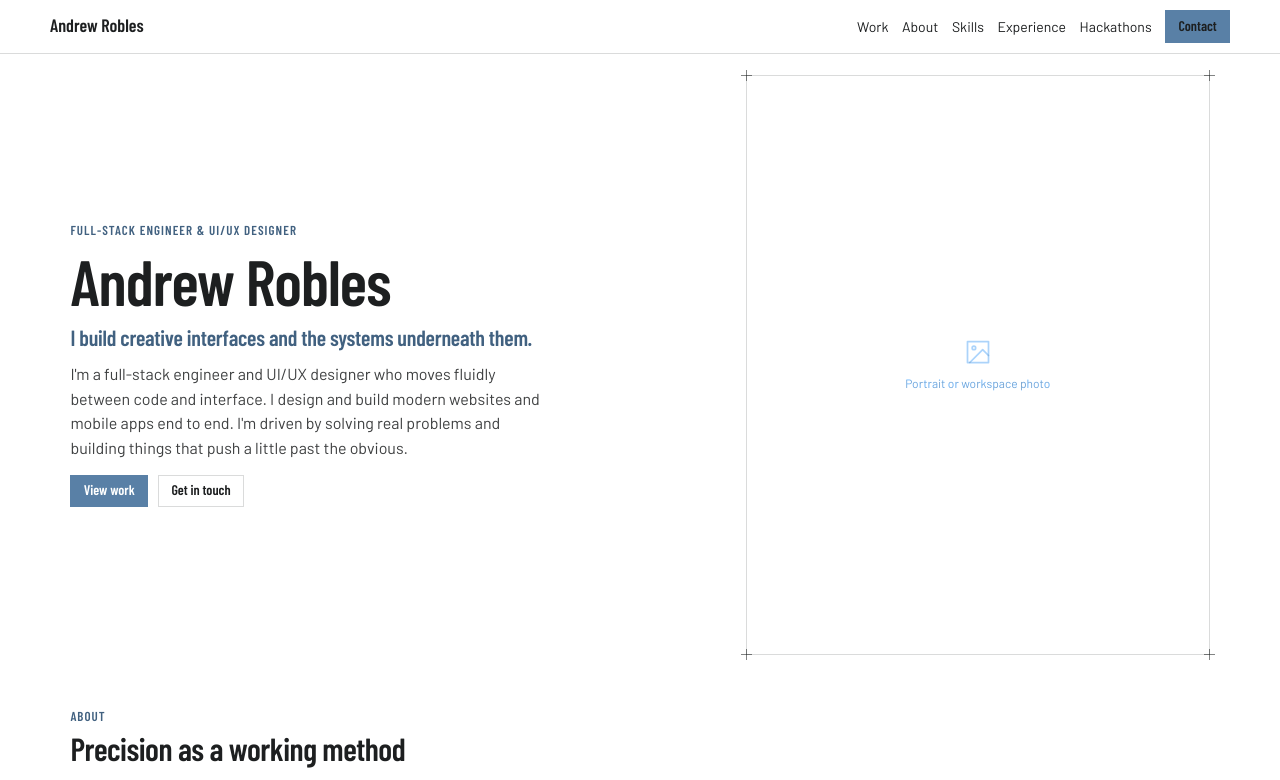
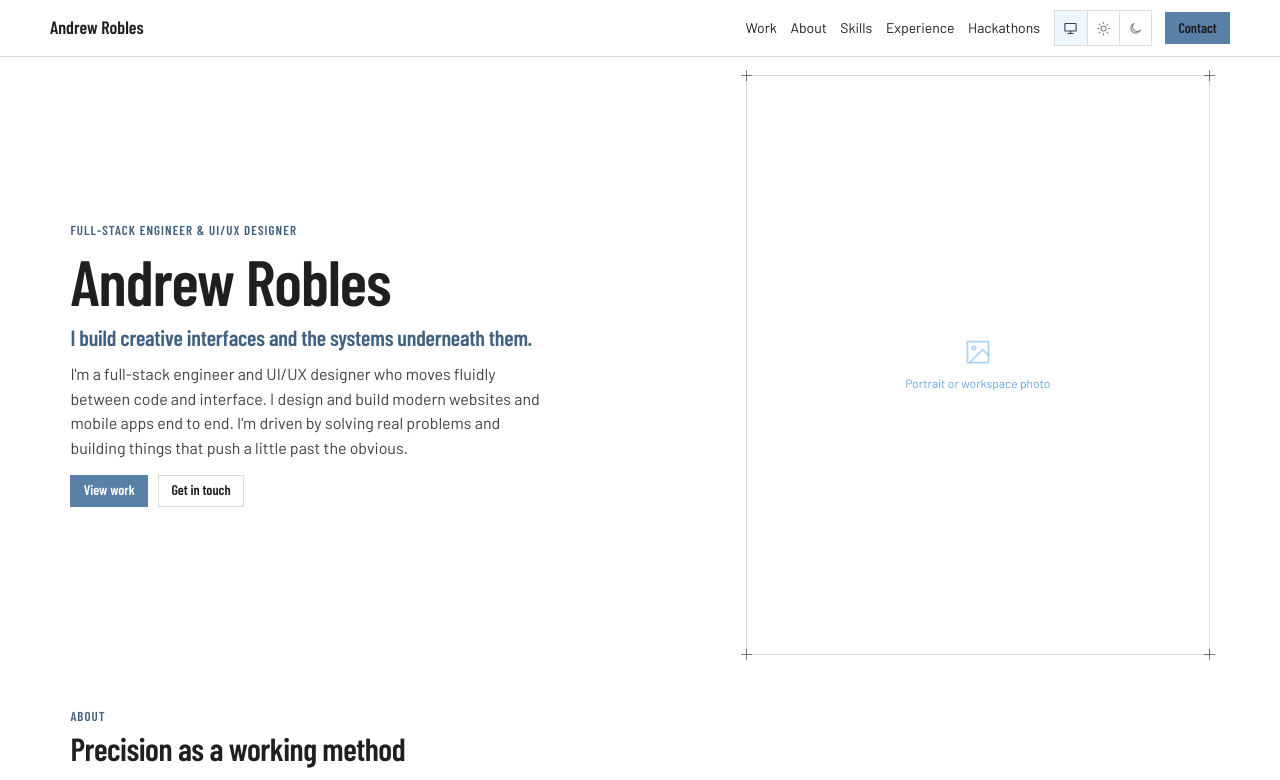
Before and after one commit to Werdddd/werd, a Next.js app: page / in a window 1280 px wide. Shown: the top 780 px of the page. Built offline with nearby package versions, Linux system fonts and the light colour scheme.

Commit message:
light dark modes

```diff
--- a/src/app/globals.css
+++ b/src/app/globals.css
@@ -60,6 +60,51 @@
   --shadow-sm: 0 1px 2px color-mix(in srgb, #2b2b2d 14%, transparent);
   --shadow-md: 0 3px 10px color-mix(in srgb, #2b2b2d 16%, transparent);
   --shadow-lg: 0 12px 32px color-mix(in srgb, #2b2b2d 22%, transparent);
+}
+
+/* — dark theme — same tokens, ramps reversed on the same lightness scale
+   so the tag/ramp pairs (100 bg / 700-800 text) keep working unchanged. */
+[data-theme="dark"] {
+  --color-bg: #131417;
+  --color-surface: #191b1f;
+  --color-text: #eceef0;
+  --color-divider: color-mix(in srgb, #eceef0 16%, transparent);
+
+  --color-neutral-100: #2b2b2d;
+  --color-neutral-200: #424244;
+  --color-neutral-300: #5d5d60;
+  --color-neutral-400: #7a7a7d;
+  --color-neutral-500: #98989b;
+  --color-neutral-600: #b7b7ba;
+  --color-neutral-700: #d4d4d7;
+  --color-neutral-800: #e7e7ea;
+  --color-neutral-900: #f5f5f8;
+
+  --color-accent-100: #1d2d3d;
+  --color-accent-200: #2c455d;
+  --color-accent-300: #416180;
+  --color-accent-400: #597ea3;
+  --color-accent-500: #749dc4;
+  --color-accent-600: #94bce3;
+  --color-accent-700: #b5d9fd;
+  --color-accent-800: #d6ebff;
+  --color-accent-900: #eef6ff;
+  --color-accent: var(--color-accent-600);
+
+  --color-accent-2-100: #1f2d3a;
+  --color-accent-2-200: #314457;
+  --color-accent-2-300: #486077;
+  --color-accent-2-400: #627d98;
+  --color-accent-2-500: #7e9cb8;
+  --color-accent-2-600: #9ebbd8;
+  --color-accent-2-700: #bdd8f2;
+  --color-accent-2-800: #d6ebff;
+  --color-accent-2-900: #eef6ff;
+  --color-accent-2: var(--color-accent-2-600);
+
+  --shadow-sm: 0 1px 2px color-mix(in srgb, #000000 40%, transparent);
+  --shadow-md: 0 3px 10px color-mix(in srgb, #000000 45%, transparent);
+  --shadow-lg: 0 12px 32px color-mix(in srgb, #000000 55%, transparent);
 }
 
 *, *::before, *::after { box-sizing: border-box; }
@@ -151,6 +196,20 @@ figcaption {
     transition: none;
     opacity: 1;
     transform: none;
+  }
+}
+
+/* — theme swap reveal (ThemeToggle.tsx drives the clip-path circle via the
+   View Transitions API; disable the browser's default cross-fade so only
+   that custom animation plays) — */
+::view-transition-old(root),
+::view-transition-new(root) {
+  animation: none;
+  mix-blend-mode: normal;
+}
+@media (prefers-reduced-motion: reduce) {
+  ::view-transition-group(root) {
+    animation-duration: 0s !important;
   }
 }
 
--- a/src/app/layout.tsx
+++ b/src/app/layout.tsx
@@ -27,7 +27,19 @@ export default function RootLayout({
   children: React.ReactNode;
 }>) {
   return (
-    <html lang="en" className={`${barlow.variable} ${barlowCondensed.variable}`}>
+    <html
+      lang="en"
+      data-theme="light"
+      suppressHydrationWarning
+      className={`${barlow.variable} ${barlowCondensed.variable}`}
+    >
+      <head>
+        <script
+          dangerouslySetInnerHTML={{
+            __html: `(function(){try{var t=localStorage.getItem("theme")||"system";var d=t==="system"?(window.matchMedia("(prefers-color-scheme: dark)").matches?"dark":"light"):t;document.documentElement.setAttribute("data-theme",d)}catch(e){}})()`,
+          }}
+        />
+      </head>
       <body>
         <noscript>
           <style>{`[data-reveal]{opacity:1!important;transform:none!important}`}</style>
--- a/src/components/Nav.tsx
+++ b/src/components/Nav.tsx
@@ -1,6 +1,7 @@
 "use client";
 
 import { useEffect, useState } from "react";
+import { ThemeToggle } from "./ThemeToggle";
 import styles from "./Nav.module.css";
 
 const links = [
@@ -33,6 +34,7 @@ export function Nav() {
           </a>
         ))}
       </div>
+      <ThemeToggle />
       <a className={`btn btn-primary ${styles.contact}`} href="#contact">
         Contact
       </a>
--- /dev/null
+++ b/src/components/ThemeToggle.module.css
@@ -0,0 +1,40 @@
+.group {
+  display: inline-flex;
+  align-items: center;
+  height: 36px;
+  border: 1px solid var(--color-divider);
+  flex-shrink: 0;
+}
+
+.button {
+  display: inline-flex;
+  align-items: center;
+  justify-content: center;
+  width: 32px;
+  height: 100%;
+  padding: 0;
+  border: 0;
+  background: transparent;
+  color: color-mix(in srgb, var(--color-text) 55%, transparent);
+  cursor: pointer;
+}
+
+.button + .button {
+  border-left: 1px solid var(--color-divider);
+}
+
+.button svg {
+  width: 15px;
+  height: 15px;
+  display: block;
+}
+
+.button:hover {
+  color: var(--color-text);
+  background: color-mix(in srgb, var(--color-text) 7%, transparent);
+}
+
+.button[data-active] {
+  background: var(--color-accent-100);
+  color: var(--color-accent-800);
+}
--- /dev/null
+++ b/src/components/ThemeToggle.tsx
@@ -0,0 +1,193 @@
+"use client";
+
+import { useEffect, useState } from "react";
+import { flushSync } from "react-dom";
+import styles from "./ThemeToggle.module.css";
+
+type ThemeMode = "system" | "light" | "dark";
+type ResolvedTheme = "light" | "dark";
+
+const STORAGE_KEY = "theme";
+
+const options: { mode: ThemeMode; label: string }[] = [
+  { mode: "system", label: "Use system theme" },
+  { mode: "light", label: "Use light theme" },
+  { mode: "dark", label: "Use dark theme" },
+];
+
+function resolveTheme(mode: ThemeMode): ResolvedTheme {
+  if (mode === "system") {
+    return window.matchMedia("(prefers-color-scheme: dark)").matches
+      ? "dark"
+      : "light";
+  }
+  return mode;
+}
+
+function applyTheme(mode: ThemeMode) {
+  document.documentElement.setAttribute("data-theme", resolveTheme(mode));
+}
+
+// Traces a faceted polygon — like a camera aperture — collapsed to a point
+// at (cx, cy) and rotated by `rotationDeg`.
+function iris(cx: number, cy: number, radius: number, rotationDeg: number, blades = 9) {
+  const points: string[] = [];
+  for (let i = 0; i < blades; i++) {
+    const angle = (Math.PI * 2 * i) / blades + (rotationDeg * Math.PI) / 180;
+    points.push(`${cx + Math.cos(angle) * radius}px ${cy + Math.sin(angle) * radius}px`);
+  }
+  return `polygon(${points.join(", ")})`;
+}
+
+// Spins an aperture open from (x, y) to reveal the new theme, blades
+// unfurling and rotating like a lens iris. Falls back to an instant swap
+// where the View Transitions API or motion is unavailable.
+function revealThemeFrom(x: number, y: number) {
+  // Inflate past the exact corner distance: a polygon's flat edges fall
+  // short of its own vertex radius, so a plain hypot() would clip corners.
+  const radius =
+    1.15 *
+    Math.hypot(
+      Math.max(x, window.innerWidth - x),
+      Math.max(y, window.innerHeight - y)
+    );
+
+  document.documentElement.animate(
+    {
+      clipPath: [iris(x, y, 0, 0), iris(x, y, radius, 55)],
+    },
+    {
+      duration: 700,
+      easing: "cubic-bezier(0.22, 1, 0.36, 1)",
+      pseudoElement: "::view-transition-new(root)",
+    }
+  );
+}
+
+function canAnimate() {
+  return (
+    typeof document.startViewTransition === "function" &&
+    !window.matchMedia("(prefers-reduced-motion: reduce)").matches
+  );
+}
+
+export function ThemeToggle() {
+  const [mode, setMode] = useState<ThemeMode>("system");
+
+  // Read the persisted choice after mount only — the DOM's data-theme
+  // attribute is already correct via the inline script in layout.tsx, this
+  // just brings the toggle's own highlighted option in sync without risking
+  // a server/client render mismatch.
+  useEffect(() => {
+    const stored = localStorage.getItem(STORAGE_KEY);
+    if (stored === "light" || stored === "dark" || stored === "system") {
+      setMode(stored);
+    }
+  }, []);
+
+  useEffect(() => {
+    if (mode !== "system") return;
+    const mql = window.matchMedia("(prefers-color-scheme: dark)");
+    const onChange = () => {
+      if (!canAnimate()) {
+        applyTheme("system");
+        return;
+      }
+      const transition = document.startViewTransition(() => applyTheme("system"));
+      transition.ready.then(() =>
+        revealThemeFrom(window.innerWidth / 2, window.innerHeight / 2)
+      );
+    };
+    mql.addEventListener("change", onChange);
+    return () => mql.removeEventListener("change", onChange);
+  }, [mode]);
+
+  function selectMode(next: ThemeMode, event: React.MouseEvent<HTMLButtonElement>) {
+    localStorage.setItem(STORAGE_KEY, next);
+
+    const current = document.documentElement.getAttribute("data-theme");
+    const themeChanges = resolveTheme(next) !== current;
+
+    if (!themeChanges || !canAnimate()) {
+      setMode(next);
+      applyTheme(next);
+      return;
+    }
+
+    const { clientX: x, clientY: y } = event;
+    const transition = document.startViewTransition(() => {
+      flushSync(() => setMode(next));
+      applyTheme(next);
+    });
+    transition.ready.then(() => revealThemeFrom(x, y));
+  }
+
+  return (
+    <div className={styles.group} role="radiogroup" aria-label="Theme">
+      {options.map(({ mode: m, label }) => (
+        <button
+          key={m}
+          type="button"
+          role="radio"
+          aria-checked={mode === m}
+          aria-label={label}
+          title={label}
+          className={styles.button}
+          data-active={mode === m || undefined}
+          onClick={(event) => selectMode(m, event)}
+        >
+          {m === "system" && <SystemIcon />}
+          {m === "light" && <SunIcon />}
+          {m === "dark" && <MoonIcon />}
+        </button>
+      ))}
+    </div>
+  );
+}
+
+function SunIcon() {
+  return (
+    <svg
+      viewBox="0 0 24 24"
+      fill="none"
+      stroke="currentColor"
+      strokeWidth="1.8"
+      strokeLinecap="round"
+      strokeLinejoin="round"
+    >
+      <circle cx="12" cy="12" r="4" />
+      <path d="M12 2v2M12 20v2M4.93 4.93l1.41 1.41M17.66 17.66l1.41 1.41M2 12h2M20 12h2M4.93 19.07l1.41-1.41M17.66 6.34l1.41-1.41" />
+    </svg>
+  );
+}
+
+function MoonIcon() {
+  return (
+    <svg
+      viewBox="0 0 24 24"
+      fill="none"
+      stroke="currentColor"
+      strokeWidth="1.8"
+      strokeLinecap="round"
+      strokeLinejoin="round"
+    >
+      <path d="M20 14.5A8 8 0 1 1 9.5 4a6.5 6.5 0 0 0 10.5 10.5Z" />
+    </svg>
+  );
+}
+
+function SystemIcon() {
+  return (
+    <svg
+      viewBox="0 0 24 24"
+      fill="none"
+      stroke="currentColor"
+      strokeWidth="1.8"
+      strokeLinecap="round"
+      strokeLinejoin="round"
+    >
+      <rect x="3" y="4" width="18" height="12" rx="1" />
+      <path d="M8 20h8M12 16v4" />
+    </svg>
+  );
+}
```
